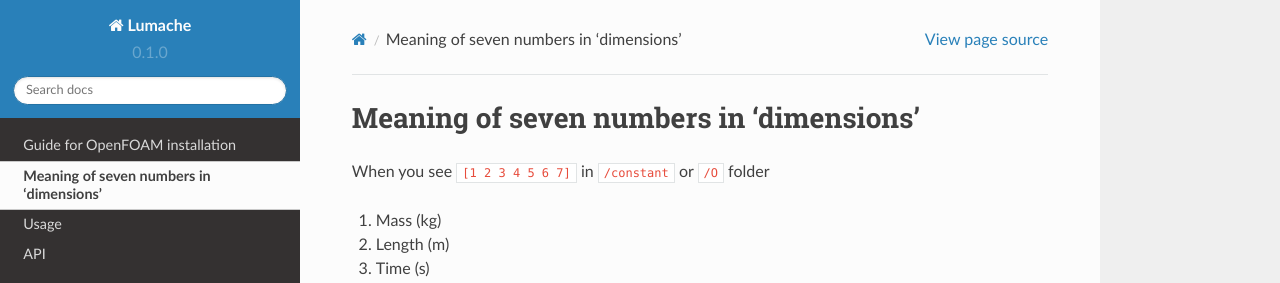
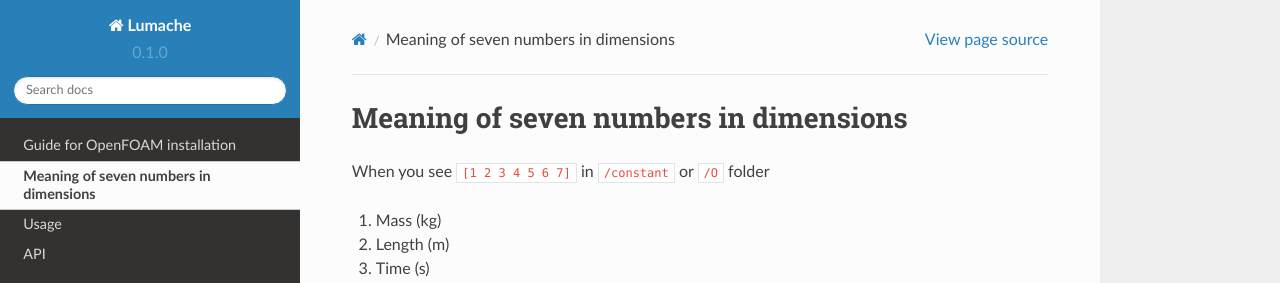
Before and after one commit to yl96Git/OpenFOAMLearning, a Sphinx documentation site: the page built from docs/source/meaningOfDimensions.rst, in a window 1280 px wide. Shown: the top 283 px of the page. Built offline with Sphinx 7.4.7 and the Read the Docs theme 2.0.0, drawn with Linux system fonts in a browser that asks for light colours.

```diff
--- a/docs/source/meaningOfDimensions.rst
+++ b/docs/source/meaningOfDimensions.rst
@@ -1,4 +1,4 @@
-Meaning of seven numbers in 'dimensions'
+Meaning of seven numbers in dimensions
 ===================================
 
 When you see
```
